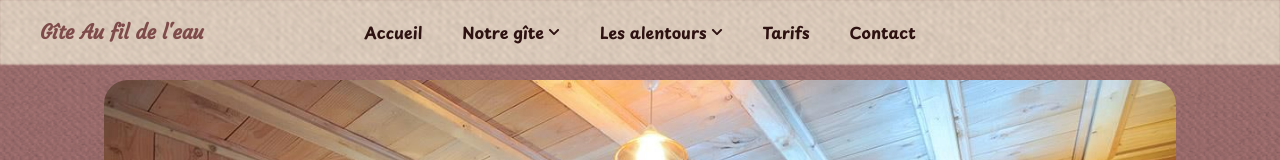
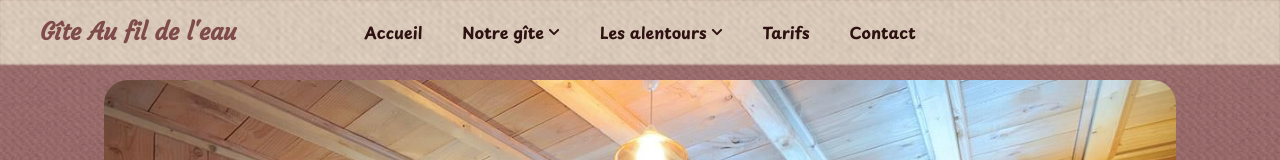
Before and after one commit to Annadesbois/gite-au-fil-de-leau, a Next.js app: page / in a window 1280 px wide. Shown: the top 160 px of the page. Built offline with nearby package versions, Linux system fonts and the light colour scheme.

Commit message:
increase title size

```diff
--- a/components/navbar/Navbar.tsx
+++ b/components/navbar/Navbar.tsx
@@ -12,7 +12,7 @@ const Navbar = () => {
         href="/"
         className="flex items-center justify-center md:justify-start md:ml-4 lg:absolute md:left-6 lg:h-16 lg:shrink-0"
       >
-        <h1 className="font-bold text-xl whitespace-nowrap text-secondary">{`Gîte Au fil de l'eau`}</h1>
+        <h1 className="font-bold text-2xl whitespace-nowrap text-secondary">{`Gîte Au fil de l'eau`}</h1>
       </Link>
       <div className="hidden md:flex md:items-center md:justify-center w-full fabric-surface-light text-primary">
         <DesktopMenu />
```
